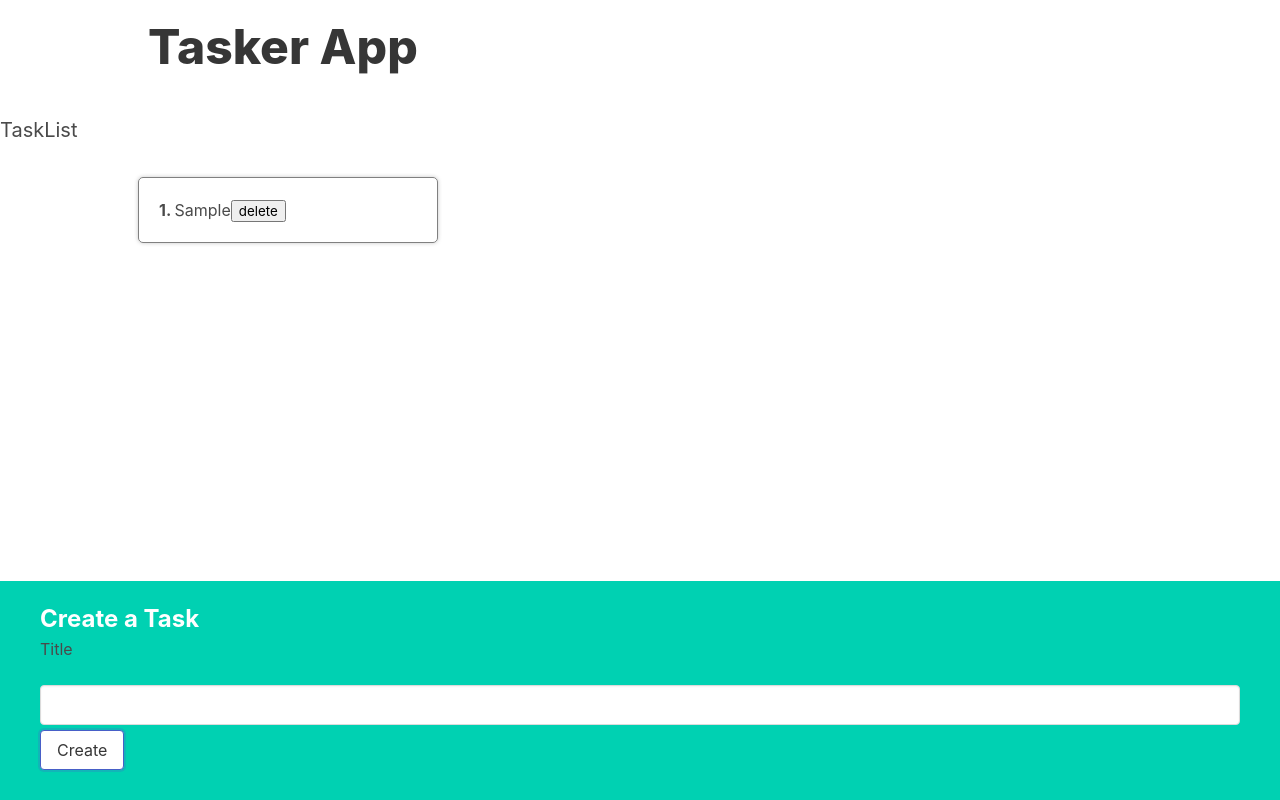
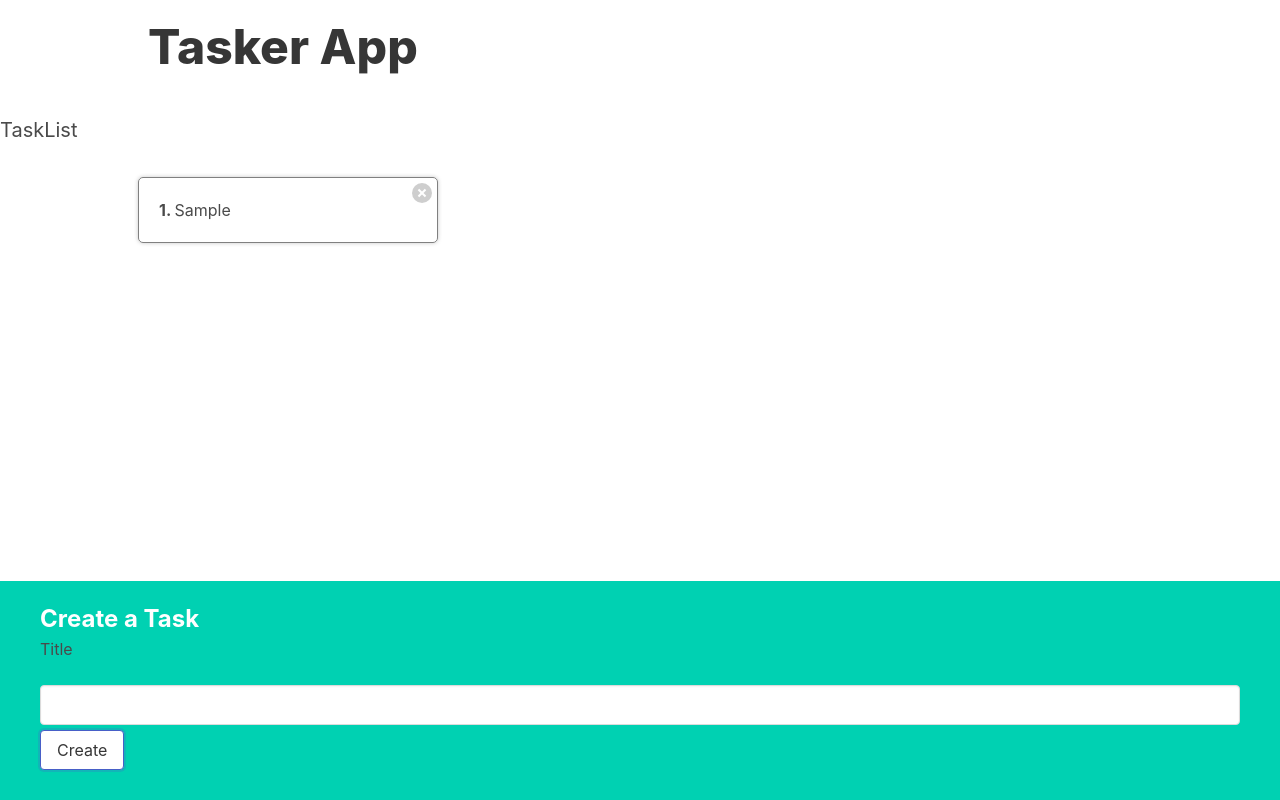
Before and after one commit to yunusparvezkhan/tasker-in-react, a React (Create React App) app: page / in a window 1280 px wide. Both pictures are taken after typing "Sample" into the empty fields and a click on the button "Create". Built offline with nearby package versions, Linux system fonts and the light colour scheme.

Commit message:
v2 Delta 2.3
Added some styles

```diff
--- a/src/components/TaskCard.js
+++ b/src/components/TaskCard.js
@@ -6,7 +6,9 @@ const TaskCard = ({ task, deleteTaskById, slnum }) => {
             <div className='book-show'>
                 <b>{slnum}. </b>
                 {task.title}
-                <button onClick={() => deleteTaskById(task.id)}>delete</button>
+                <div className='actions'>
+                    <button className='delete' onClick={() => deleteTaskById(task.id)}>delete</button>
+                </div>
             </div>
         </div>
     )
```
